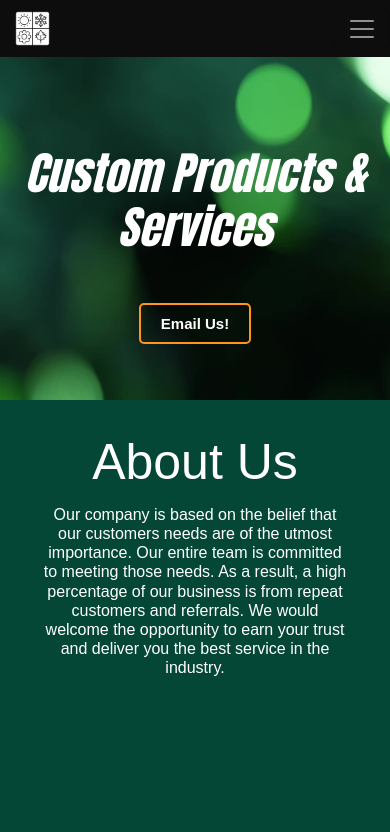
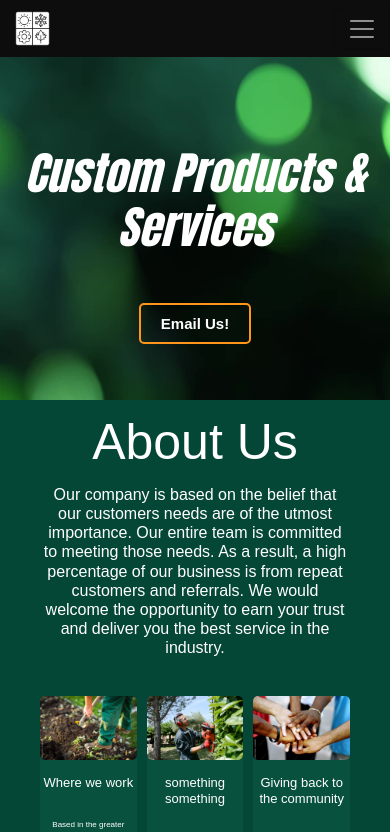
Before and after one commit to MikeAtwood/custom-products, a React (Vite) app: page / in a window 390 px wide. Shown: the top 832 px of the page. Built offline with nearby package versions, Linux system fonts and the light colour scheme.

Commit message:
updated about mq height

```diff
--- a/src/App.css
+++ b/src/App.css
@@ -466,11 +466,7 @@ nav.navbar {
     padding: 20px;
     /* background-color: rgb(33, 32, 32); */
     border-radius: 15px;
-    height: 1000px;
-  }
-
-  .about-container {
-    top: -180px;
+    height: 600px;
   }
 
   .about h1 {
```
